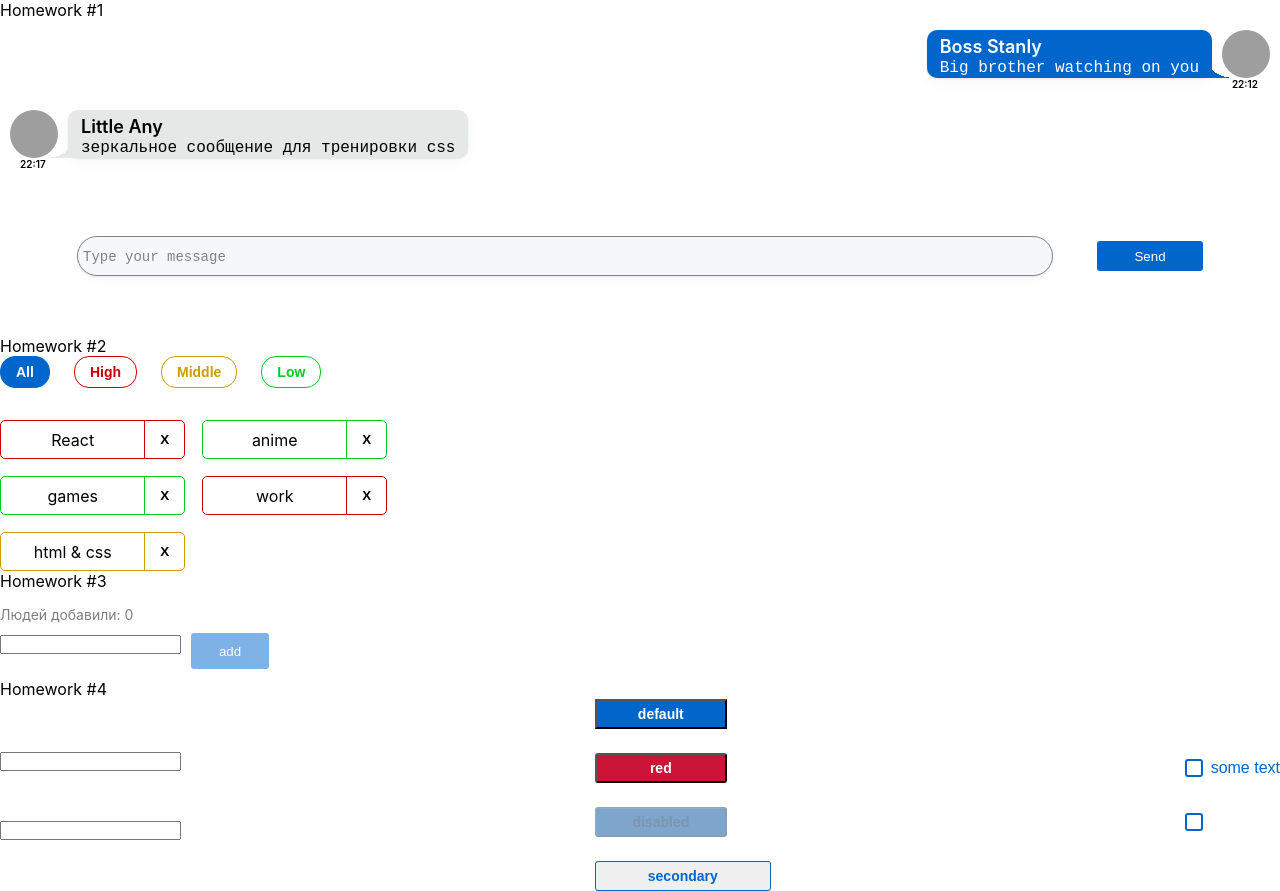
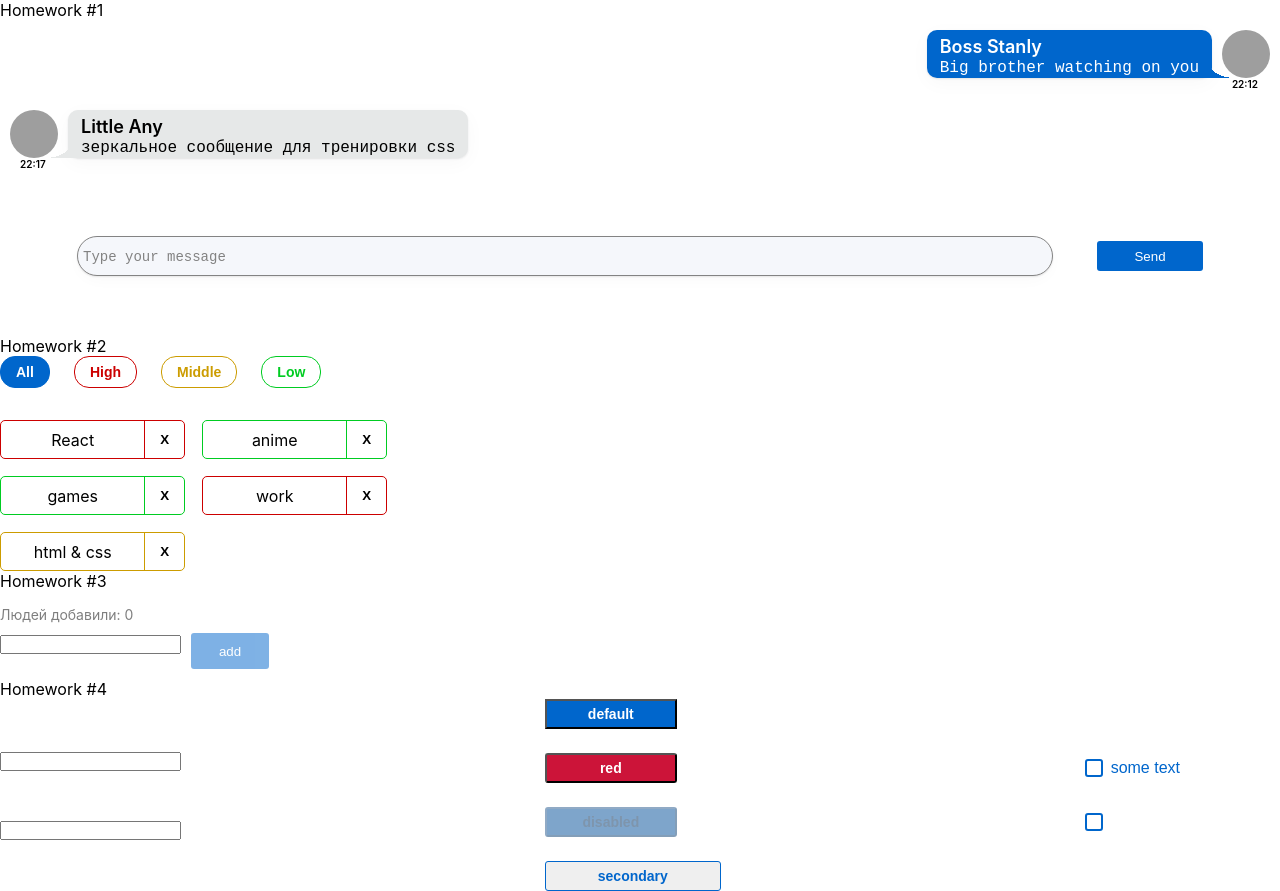
Before and after one commit to veluat/autocheck_homeworks_from_ignat, a React (Create React App) app: page /#/ in a window 1280 px wide. Built offline with nearby package versions, Linux system fonts and the light colour scheme; grey boxes are pictures that could not be loaded.

Commit message:
Fourth homework

```diff
--- a/src/s2-homeworks/hw04/Stand.module.css
+++ b/src/s2-homeworks/hw04/Stand.module.css
@@ -2,6 +2,7 @@
     display: flex;
     justify-content: space-between;
     align-items: center;
+    margin-right: 100px;
 }
 
 .inputs {
```
